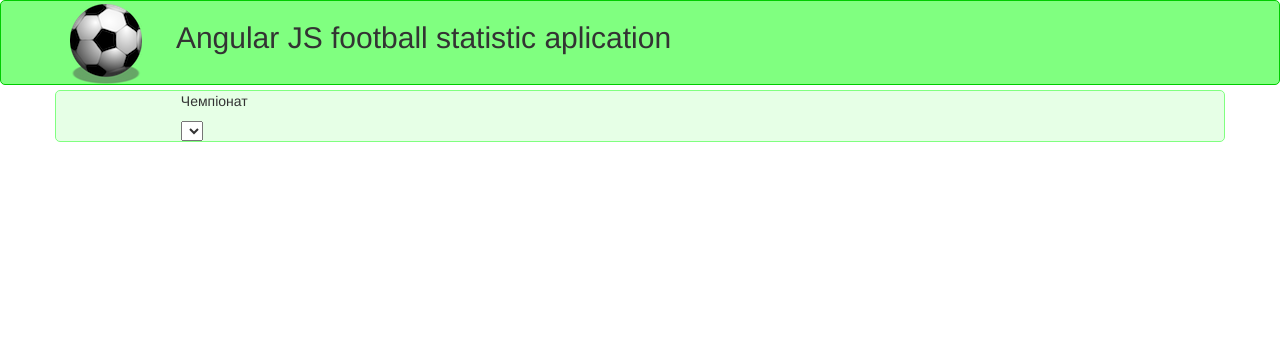
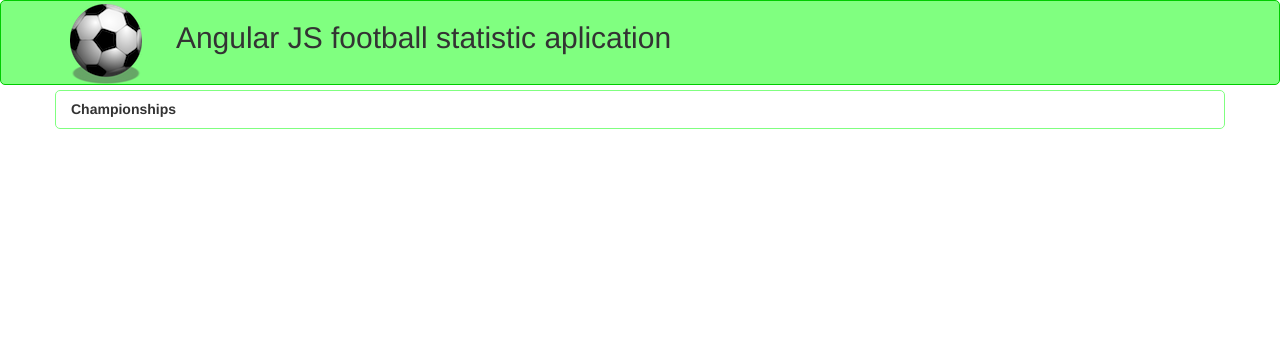
Before and after one commit to RSmetanyuk/Football-statistic-app, a PHP site: page /index.html in a window 1280 px wide. Shown: the top 345 px of the page. Run offline with PHP 8.4, Linux system fonts and the light colour scheme; lists and menus that the app fills with data are empty; some libraries are stand-ins or nearby versions.

Commit message:
#2. Showed list of championships

```diff
--- a/css/style.css
+++ b/css/style.css
@@ -1,3 +1,9 @@
+div {
+    /*border: 1px solid black;*/
+}
+
+/**********************************************************/
+
 * {
   padding: 0;
   margin: 0;
@@ -13,17 +19,16 @@
   margin-right: 30px;
 }
 
+h2 {
+  display: inline-block;
+}
+
 .mainContent {
-  background-color: #e6ffe6;
   border: 1px solid #80ff80;
   border-radius: 5px;
   margin-top: 5px;
 }
 
-div {
-    /*border: 1px solid black;*/
+table tr {
+  line-height: 37px;
 }
-
-h2 {
-  display: inline-block;
-}
--- a/index.html
+++ b/index.html
@@ -15,15 +15,20 @@
 </div>
 
 <div class="container mainContent" ng-app="main" ng-controller="championships">
-  <div class="col-sm-1">
-    <img ng-if="selectedCountry" src="https://footballbet.com.ua/table/embl/{{selectedCountry}}.jpg" alt="Сhampionship emblem" height="48" width="48" />
-  </div>
-  <div class="col-sm-3">
-    <p>Чемпіонат</p>
-    <select ng-model="selectedCountry" ng-init="selectedCountry != ''">
-      <option ng-repeat="country in countries" value={{country.title}}>{{country.name}} "{{country.sename}}"</option>
-    </select>
-  </div>
+
+  <table>
+    <head>
+      <tr>
+        <th>Championships</th>
+      </tr>
+    </head>
+    <tbody>
+      <tr ng-repeat="country in countries" value={{country.title}}>
+        <td><img src="https://footballbet.com.ua/table/embl/{{country.title}}.jpg" height="35" width="35" />  {{country.name}} "{{country.sename}}"</td>
+      </tr>
+    </tbody>
+  </table>
+
 </div>
 
 </body>
```
